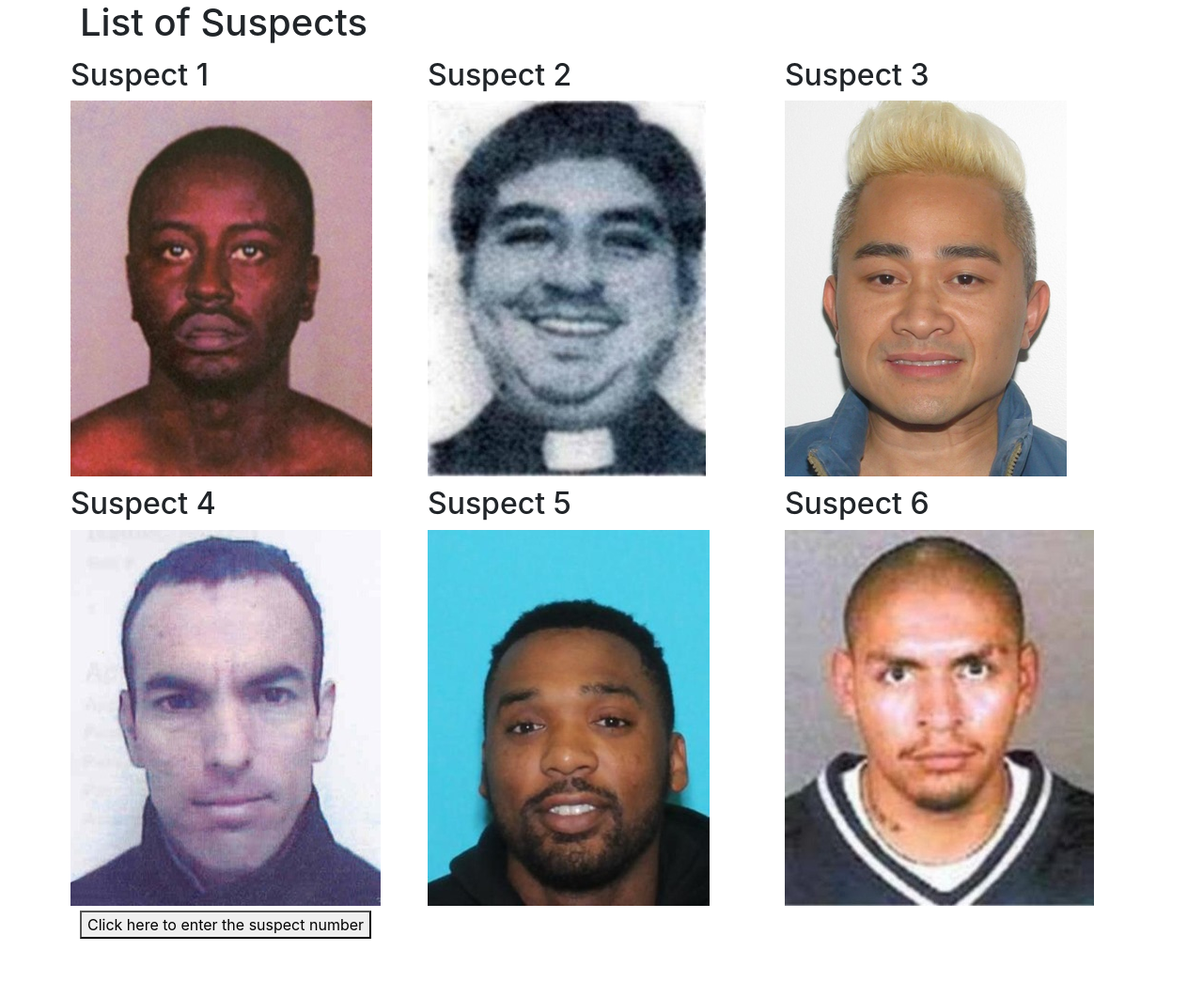
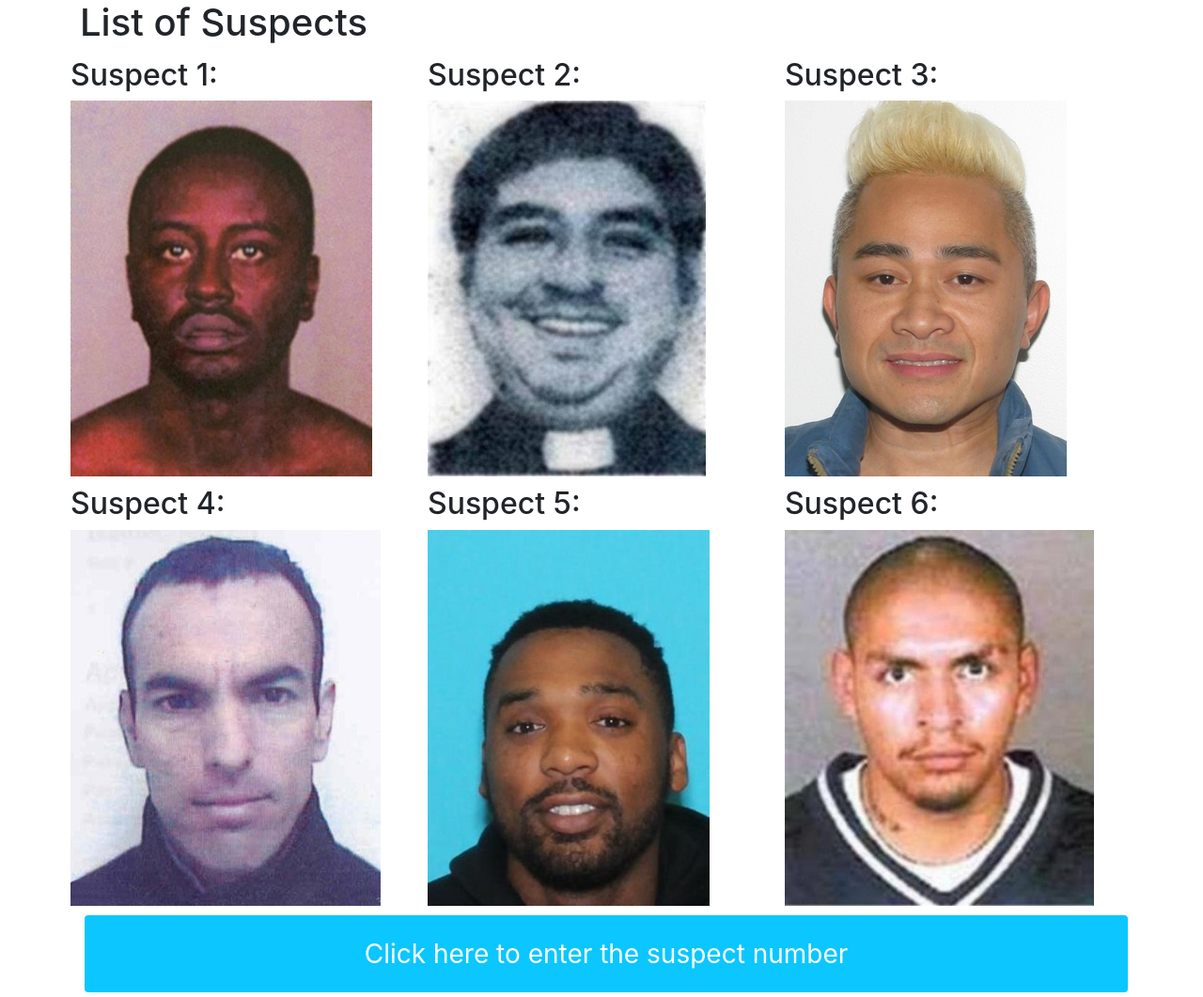
Before and after one commit to vishnureddys/suspect, a Django app: page /posts/ in a window 1280 px wide. Shown: the part 142-1203 px from the top of the page at 94% size. Before the commit the page ends 1141 px from the top, so only its background shows below. Run offline with Django 3.2, Linux system fonts and the light colour scheme; a user stored in the database is signed in; data comes from the database, SQL or seed files in the repository; both versions use the stored data as it was after the commit; parts of the project's set-up code (start-up, migrations or seed data) failed here and were passed over; some libraries are stand-ins or nearby versions.

Commit message:
Added a better submit button
Added some CSS for the submit button

```diff
--- a/posts/templates/posts/posts.html
+++ b/posts/templates/posts/posts.html
@@ -17,16 +17,55 @@
   clear: both;
   display: table;
 }
+.button {
+  display: inline-block;
+  border-radius: 4px;
+  background-color: #0bc6ff;
+  border: none;
+  color: #FFFFFF;
+  text-align: center;
+  font-size: 28px;
+  padding: 20px;
+  transition: all 0.5s;
+  cursor: pointer;
+  margin: 5px;
+  width: 100%;
+}
+
+.button span {
+  cursor: pointer;
+  display: inline-block;
+  position: relative;
+  transition: 0.5s;
+}
+
+.button span:after {
+  content: '\00bb';
+  position: absolute;
+  opacity: 0;
+  top: 0;
+  right: -20px;
+  transition: 0.5s;
+}
+
+.button:hover span {
+  padding-right: 25px;
+}
+
+.button:hover span:after {
+  opacity: 1;
+  right: 0;
+}
 </style>
 <h1>List of Suspects</h1>
 <div class="row">
   {% for post in object_list %}
   <div class="column">
-    <h2>{{ post.title }}</h2>
+    <h2>{{ post.title }}: </h2>
     <img src="{{ post.cover.url}}" alt="{{ post.title }}" alt="Hello">
   </div>
   {% endfor %}
 </div>
 {% csrf_token %}
-<button onclick="location.href='http://127.0.0.1:8000/suspectnumber/'">Click here to enter the suspect number</button>
+<button class="button" onclick="location.href='http://127.0.0.1:8000/suspectnumber/'"><span>Click here to enter the suspect number</span></button>
 {% endblock %}
```
Also changed, not shown: db.sqlite3, media/images/preview_1003.jpg (added), media/images/preview_1004.jpg (added), media/images/preview_1006.jpg (added).
